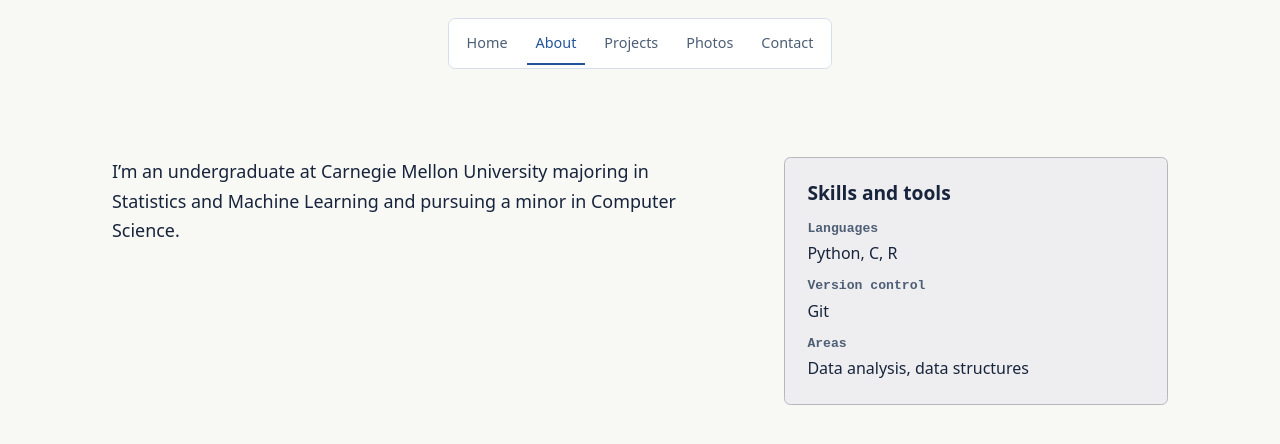
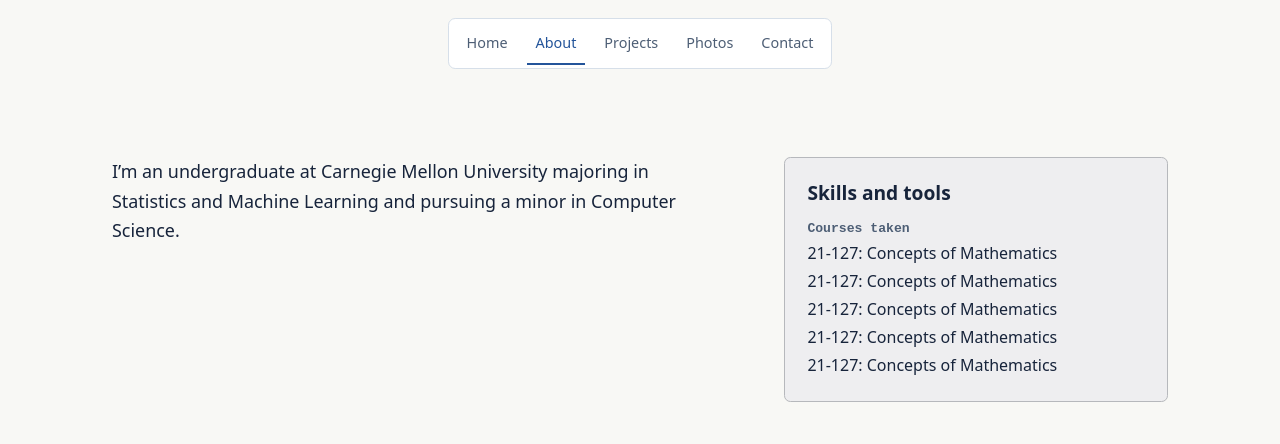
Before and after one commit to ericxmlin/ericxmlin.github.io, a Jekyll site: the page built from about.html, in a window 1280 px wide. Shown: the top 444 px of the page. Built offline with Jekyll 4.4.1, drawn with Linux system fonts in a browser that asks for light colours.

Commit message:
Update about.html

```diff
--- a/about.html
+++ b/about.html
@@ -17,12 +17,12 @@ description: About Eric Lin, a Carnegie Mellon student interested in statistics,
     <section class="about-card" aria-labelledby="skills-title">
       <h2 id="skills-title">Skills and tools</h2>
       <dl>
-        <dt>Languages</dt>
-        <dd>Python, C, R</dd>
-        <dt>Version control</dt>
-        <dd>Git</dd>
-        <dt>Areas</dt>
-        <dd>Data analysis, data structures</dd>
+        <dt>Courses taken</dt>
+        <dd>21-127: Concepts of Mathematics</dd>
+        <dd>21-127: Concepts of Mathematics</dd>
+        <dd>21-127: Concepts of Mathematics</dd>
+        <dd>21-127: Concepts of Mathematics</dd>
+        <dd>21-127: Concepts of Mathematics</dd>
       </dl>
     </section>
   </div>
```
